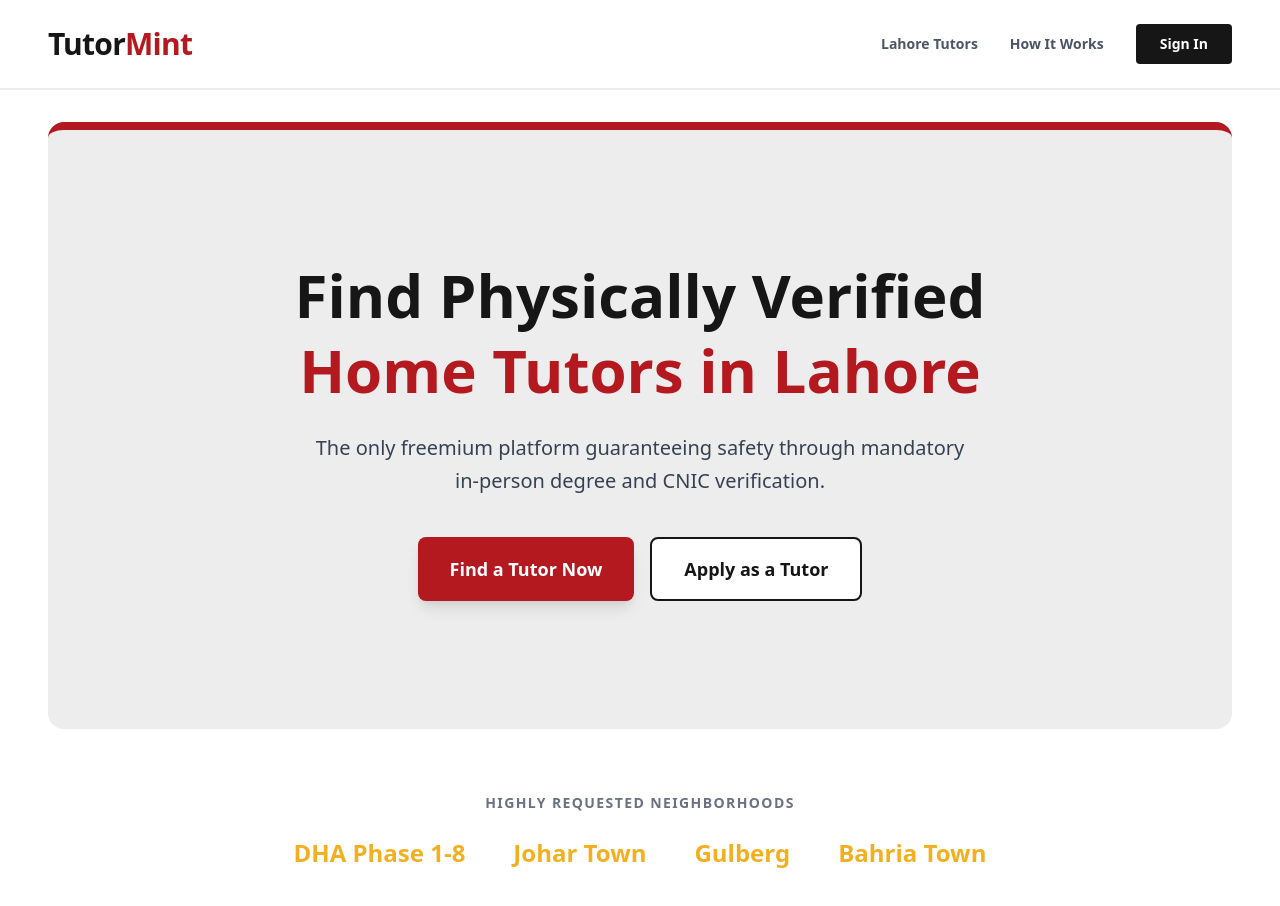
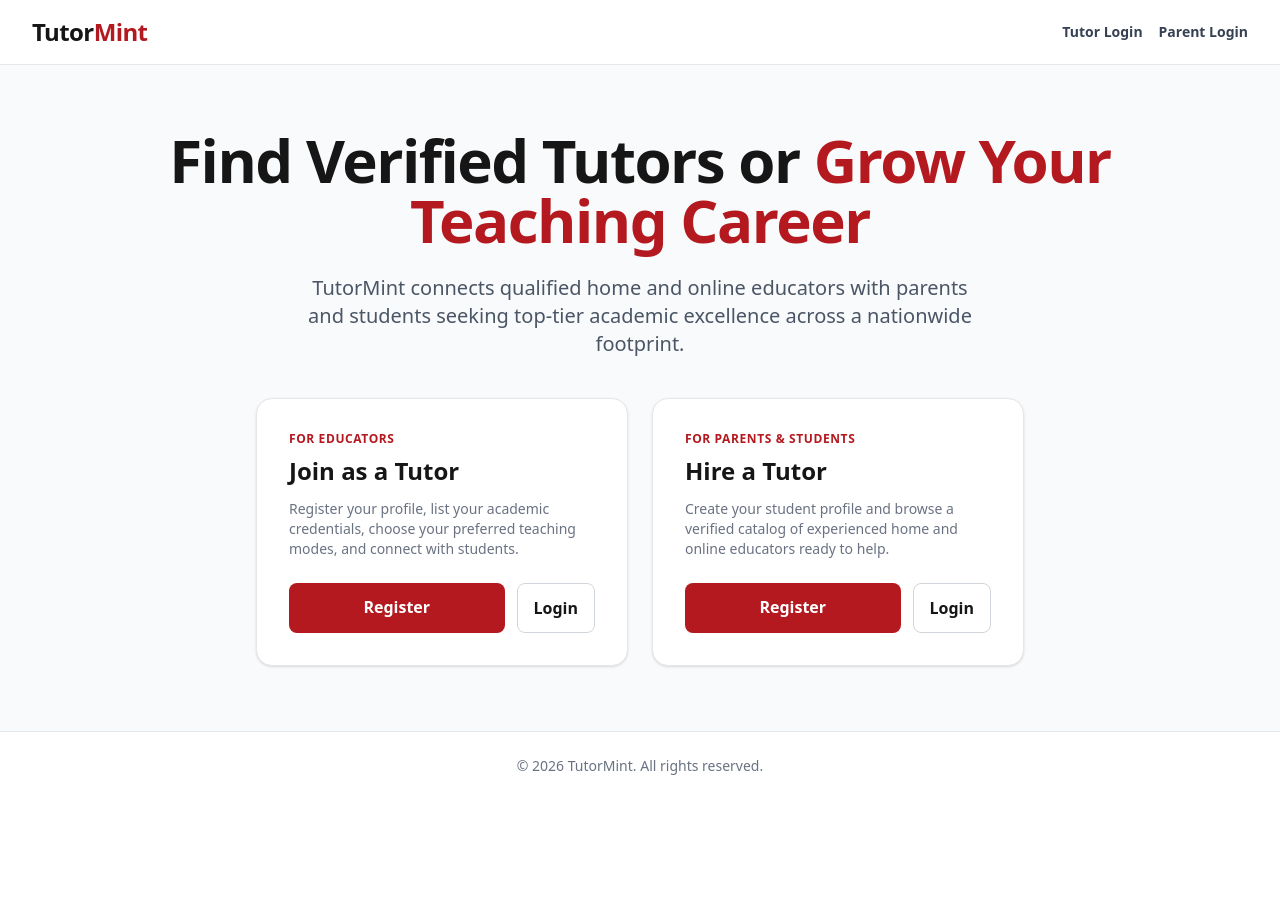
Before and after one commit to TechGuy3286/tutormint, a Next.js app: page / in a window 1280 px wide. Shown: the top 906 px of the page. After the commit the page ends 800 px from the top, so only its background shows below. Built offline with nearby package versions, Linux system fonts and the light colour scheme.

Commit message:
feat: integrate home page with tutor and parent portals

```diff
--- /dev/null
+++ b/app/api/tutor/approved/route.ts
@@ -0,0 +1,16 @@
+// app/api/tutors/approved/route.ts
+import { NextResponse } from "next/server";
+import connectDB from "@/lib/mongodb";
+import Tutor from "@/lib/models/Tutor";
+
+export async function GET() {
+  try {
+    await connectDB();
+    const tutors = await Tutor.find({ status: "approved" }).sort({ createdAt: -1 });
+
+    return NextResponse.json({ tutors }, { status: 200 });
+  } catch (error: any) {
+    console.error("Fetch Tutors Error:", error);
+    return NextResponse.json({ error: "Failed to fetch tutors" }, { status: 500 });
+  }
+}
--- a/app/page.tsx
+++ b/app/page.tsx
@@ -1,71 +1,78 @@
-import { Metadata } from "next";
 import Link from "next/link";
-
-// Technical SEO Foundation: Server-Side Metadata for localized search
-export const metadata: Metadata = {
-  title: "TutorMint | Verified Home Tutors in Lahore",
-  description: "Connect with physically verified home tutors for online and in-person learning.",
-};
 
 export default function Home() {
   return (
-    <div className="min-h-screen bg-[#FFFFFF] text-[#161616] font-sans selection:bg-[#F1A80A] selection:text-[#161616]">
-
-      {/* Navigation Header */}
-      <header className="flex justify-between items-center p-6 lg:px-12 border-b-2 border-[#EDEDED]">
-        <Link href="/" className="text-3xl font-bold tracking-tight">
+    <div className="min-h-screen bg-[#F9FAFB] flex flex-col justify-between font-sans text-[#161616]">
+      {/* Header */}
+      <header className="bg-white border-b border-gray-200 px-8 py-4 flex justify-between items-center max-w-7xl mx-auto w-full">
+        <Link href="/" className="text-2xl font-bold tracking-tight">
           Tutor<span className="text-[#B3191F]">Mint</span>
         </Link>
-        <nav className="hidden md:flex gap-8 items-center font-semibold text-sm">
-          <Link href="/tutors/lahore" className="text-gray-600 hover:text-[#B3191F] transition-colors">
-            Lahore Tutors
+        <div className="flex items-center gap-4">
+          <Link href="/tutor/login" className="text-sm font-semibold text-gray-700 hover:text-[#B3191F]">
+            Tutor Login
           </Link>
-          <Link href="/how-it-works" className="text-gray-600 hover:text-[#B3191F] transition-colors">
-            How It Works
+          <Link href="/parent/login" className="text-sm font-semibold text-gray-700 hover:text-[#B3191F]">
+            Parent Login
           </Link>
-          <button className="bg-[#161616] text-[#FFFFFF] px-6 py-2.5 rounded hover:bg-gray-800 transition-colors">
-            Sign In
-          </button>
-        </nav>
+        </div>
       </header>
 
-      {/* Primary Hero Section - Optimized for Core Web Vitals (No heavy layout shifts) */}
-      <main className="flex flex-col justify-center items-center text-center mt-8 mx-4 md:mx-12 bg-[#EDEDED] rounded-2xl px-6 py-24 lg:py-32 border-t-8 border-[#B3191F]">
-
-        {/* Target Keyword H1 */}
-        <h1 className="text-4xl md:text-6xl font-extrabold mb-6 text-[#161616] leading-tight max-w-4xl">
-          Find Physically Verified <br className="hidden md:block" />
-          <span className="text-[#B3191F]">Home Tutors in Lahore</span>
+      {/* Hero Section */}
+      <main className="max-w-5xl mx-auto px-6 py-16 text-center flex-grow flex flex-col justify-center">
+        <h1 className="text-4xl md:text-6xl font-extrabold tracking-tight mb-6">
+          Find Verified Tutors or <span className="text-[#B3191F]">Grow Your Teaching Career</span>
         </h1>
-
-        <p className="text-lg md:text-xl text-gray-700 mb-10 max-w-2xl leading-relaxed">
-          The only freemium platform guaranteeing safety through mandatory in-person degree and CNIC verification.
+        <p className="text-lg md:text-xl text-gray-600 max-w-2xl mx-auto mb-10">
+          TutorMint connects qualified home and online educators with parents and students seeking top-tier academic excellence across a nationwide footprint.
         </p>
 
-        {/* Primary Conversion Actions */}
-        <div className="flex flex-col sm:flex-row gap-4 w-full sm:w-auto">
-          <button className="bg-[#B3191F] text-[#FFFFFF] px-8 py-4 rounded-lg font-bold text-lg hover:bg-red-800 shadow-lg transition-transform hover:scale-105">
-            Find a Tutor Now
-          </button>
-          <button className="bg-[#FFFFFF] border-2 border-[#161616] text-[#161616] px-8 py-4 rounded-lg font-bold text-lg hover:bg-gray-50 transition-colors">
-            Apply as a Tutor
-          </button>
+        {/* Action Cards */}
+        <div className="grid grid-cols-1 md:grid-cols-2 gap-6 max-w-3xl mx-auto w-full">
+          {/* Tutor Card */}
+          <div className="bg-white p-8 rounded-2xl shadow-sm border border-gray-200 flex flex-col justify-between text-left hover:border-[#B3191F] transition-colors">
+            <div>
+              <span className="text-xs font-bold text-[#B3191F] uppercase tracking-wider block mb-2">For Educators</span>
+              <h3 className="text-2xl font-extrabold mb-3">Join as a Tutor</h3>
+              <p className="text-gray-500 text-sm mb-6">
+                Register your profile, list your academic credentials, choose your preferred teaching modes, and connect with students.
+              </p>
+            </div>
+            <div className="flex gap-3">
+              <Link href="/tutor/register" className="flex-1 py-3 bg-[#B3191F] text-white rounded-lg font-bold text-center hover:bg-red-800 transition-colors">
+                Register
+              </Link>
+              <Link href="/tutor/login" className="px-4 py-3 border border-gray-300 rounded-lg font-bold text-center hover:bg-gray-50 transition-colors">
+                Login
+              </Link>
+            </div>
+          </div>
+
+          {/* Parent / Student Card */}
+          <div className="bg-white p-8 rounded-2xl shadow-sm border border-gray-200 flex flex-col justify-between text-left hover:border-[#B3191F] transition-colors">
+            <div>
+              <span className="text-xs font-bold text-[#B3191F] uppercase tracking-wider block mb-2">For Parents & Students</span>
+              <h3 className="text-2xl font-extrabold mb-3">Hire a Tutor</h3>
+              <p className="text-gray-500 text-sm mb-6">
+                Create your student profile and browse a verified catalog of experienced home and online educators ready to help.
+              </p>
+            </div>
+            <div className="flex gap-3">
+              <Link href="/parent/register" className="flex-1 py-3 bg-[#B3191F] text-white rounded-lg font-bold text-center hover:bg-red-800 transition-colors">
+                Register
+              </Link>
+              <Link href="/parent/login" className="px-4 py-3 border border-gray-300 rounded-lg font-bold text-center hover:bg-gray-50 transition-colors">
+                Login
+              </Link>
+            </div>
+          </div>
         </div>
       </main>
 
-      {/* Secondary Trust Signals */}
-      <section className="text-center mt-16 mb-16 px-4">
-         <h2 className="font-bold text-sm text-gray-500 uppercase tracking-widest mb-6">
-           Highly Requested Neighborhoods
-         </h2>
-         <div className="flex flex-wrap justify-center gap-6 md:gap-12 text-[#F1A80A] font-extrabold text-xl md:text-2xl opacity-90">
-           <span>DHA Phase 1-8</span>
-           <span>Johar Town</span>
-           <span>Gulberg</span>
-           <span>Bahria Town</span>
-         </div>
-      </section>
-
+      {/* Footer */}
+      <footer className="bg-white border-t border-gray-200 py-6 text-center text-sm text-gray-500">
+        © {new Date().getFullYear()} TutorMint. All rights reserved.
+      </footer>
     </div>
   );
 }
--- /dev/null
+++ b/app/tutor/login/page.tsx
@@ -0,0 +1,95 @@
+"use client";
+
+import { useState } from "react";
+import { useRouter } from "next/navigation";
+import Link from "next/link";
+
+export default function TutorLogin() {
+  const router = useRouter();
+  const [email, setEmail] = useState("");
+  const [cnic, setCnic] = useState("");
+  const [error, setError] = useState("");
+  const [loading, setLoading] = useState(false);
+
+  const handleLogin = async (e: React.FormEvent) => {
+    e.preventDefault();
+    setLoading(true);
+    setError("");
+
+    try {
+      const res = await fetch("/api/tutor/login", {
+        method: "POST",
+        headers: { "Content-Type": "application/json" },
+        body: JSON.stringify({ email, cnic }),
+      });
+
+      const data = await res.json();
+
+      if (!res.ok) {
+        throw new Error(data.error || "Login failed");
+      }
+
+      sessionStorage.setItem("tutorData", JSON.stringify(data.tutor));
+      router.push("/tutor/dashboard");
+    } catch (err: any) {
+      setError(err.message);
+    } finally {
+      setLoading(false);
+    }
+  };
+
+  return (
+    <div className="min-h-screen bg-[#F9FAFB] flex flex-col items-center justify-center p-4 font-sans text-[#161616]">
+      <Link href="/" className="text-3xl font-bold tracking-tight mb-8">
+        Tutor<span className="text-[#B3191F]">Mint</span>
+      </Link>
+
+      <div className="bg-white max-w-md w-full rounded-xl shadow-sm border border-[#EDEDED] p-8">
+        <h1 className="text-2xl font-extrabold mb-2 text-center">Tutor Portal Login</h1>
+        <p className="text-gray-500 text-center mb-6 text-sm">Enter your registered credentials to view your profile.</p>
+
+        {error && (
+          <div className="mb-4 p-3 bg-red-50 border border-red-200 text-red-700 rounded-md text-sm font-semibold">
+            {error}
+          </div>
+        )}
+
+        <form onSubmit={handleLogin} className="space-y-4">
+          <div>
+            <label className="block text-sm font-semibold mb-1">Email Address</label>
+            <input
+              type="email"
+              value={email}
+              onChange={(e) => setEmail(e.target.value)}
+              required
+              className="w-full border border-gray-300 rounded-md p-3 focus:outline-none focus:border-[#B3191F]"
+              placeholder="ali@example.com"
+            />
+          </div>
+          <div>
+            <label className="block text-sm font-semibold mb-1">CNIC Number</label>
+            <input
+              type="text"
+              value={cnic}
+              onChange={(e) => setCnic(e.target.value)}
+              required
+              className="w-full border border-gray-300 rounded-md p-3 focus:outline-none focus:border-[#B3191F]"
+              placeholder="35202-XXXXXXX-X"
+            />
+          </div>
+          <button
+            type="submit"
+            disabled={loading}
+            className="w-full py-3 bg-[#B3191F] text-white rounded-md font-bold hover:bg-red-800 transition-colors disabled:opacity-50"
+          >
+            {loading ? "Logging in..." : "Access Dashboard"}
+          </button>
+        </form>
+
+        <div className="mt-6 text-center text-sm text-gray-500">
+          Don't have a profile yet? <Link href="/tutor/register" className="text-[#B3191F] font-bold hover:underline">Register as Tutor</Link>
+        </div>
+      </div>
+    </div>
+  );
+}
```
